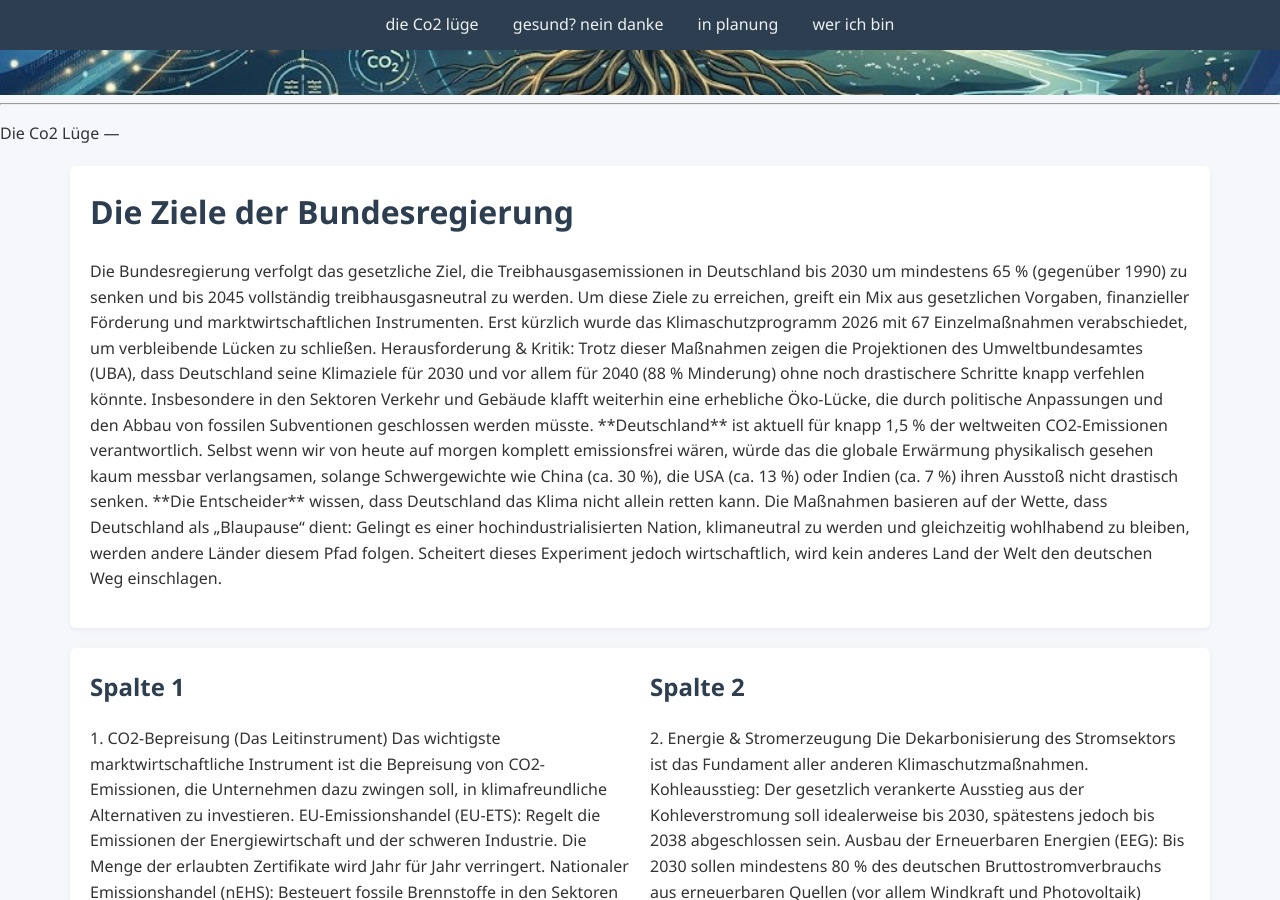
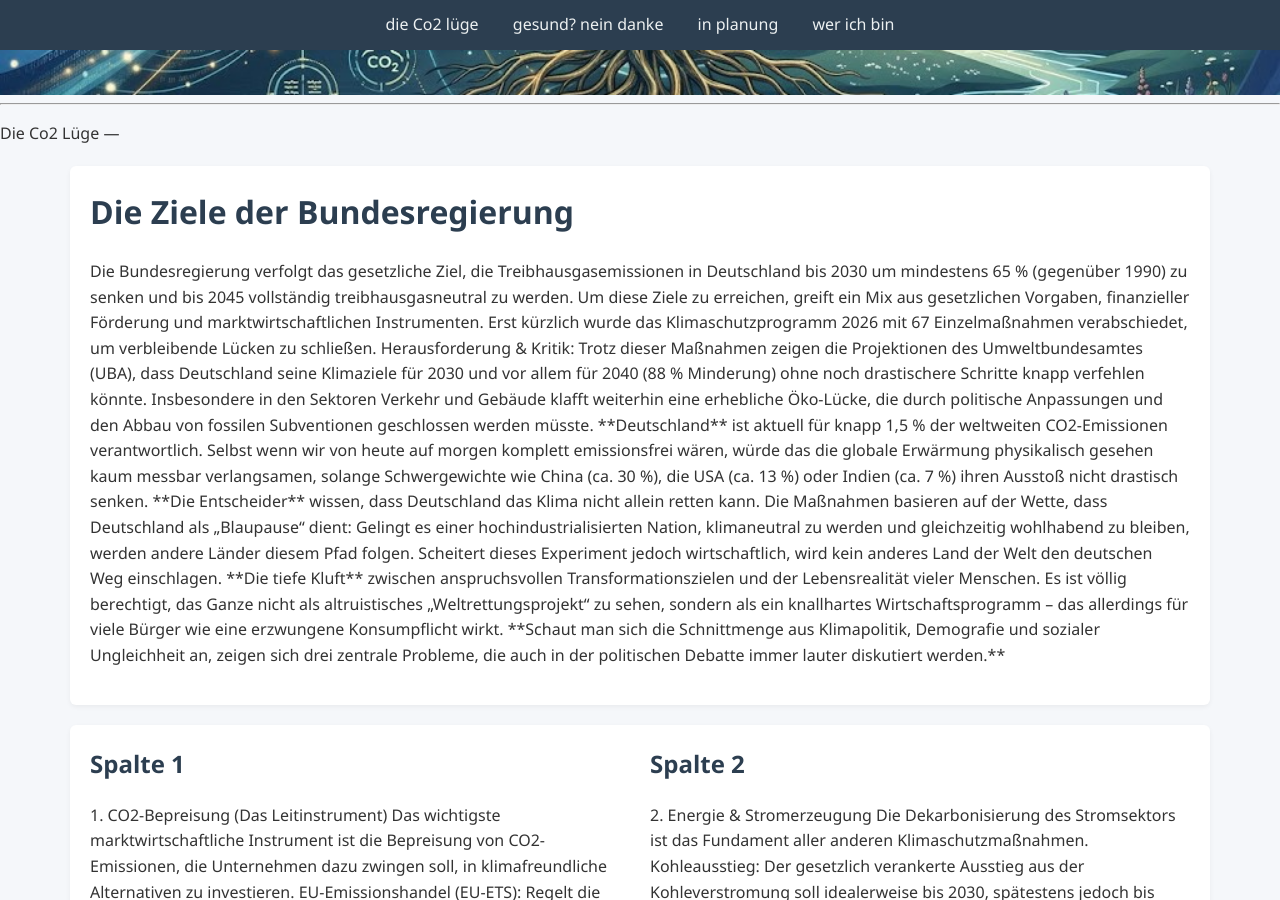
Before and after one commit to TheGermanTruth/TheGermanTruth, a Jekyll site: the page built from index.md, in a window 1280 px wide and 900 px high, scrolled down 381 px. Built offline with Jekyll 4.4.1, drawn with Linux system fonts in a browser that asks for light colours; our own code applies the rules of GitHub Pages for plain Markdown files.

Commit message:
Update index.md

```diff
--- a/index.md
+++ b/index.md
@@ -33,6 +33,19 @@ es einer hochindustrialisierten Nation, klimaneutral zu werden und gleichzeitig
 wohlhabend zu bleiben, werden andere Länder diesem Pfad folgen. Scheitert dieses
 Experiment jedoch wirtschaftlich, wird kein anderes Land der Welt den deutschen Weg
 einschlagen.
+
+
+**Die tiefe Kluft** zwischen anspruchsvollen Transformationszielen und der
+Lebensrealität vieler Menschen.
+
+Es ist völlig berechtigt, das Ganze nicht als altruistisches „Weltrettungsprojekt“ zu
+sehen, sondern als ein knallhartes Wirtschaftsprogramm – das allerdings für viele
+Bürger wie eine erzwungene Konsumpflicht wirkt.
+
+
+**Schaut man sich die Schnittmenge aus Klimapolitik, Demografie und sozialer
+Ungleichheit an, zeigen sich drei zentrale Probleme, die
+auch in der politischen Debatte immer lauter diskutiert werden.**
 
 
 </p>
```
